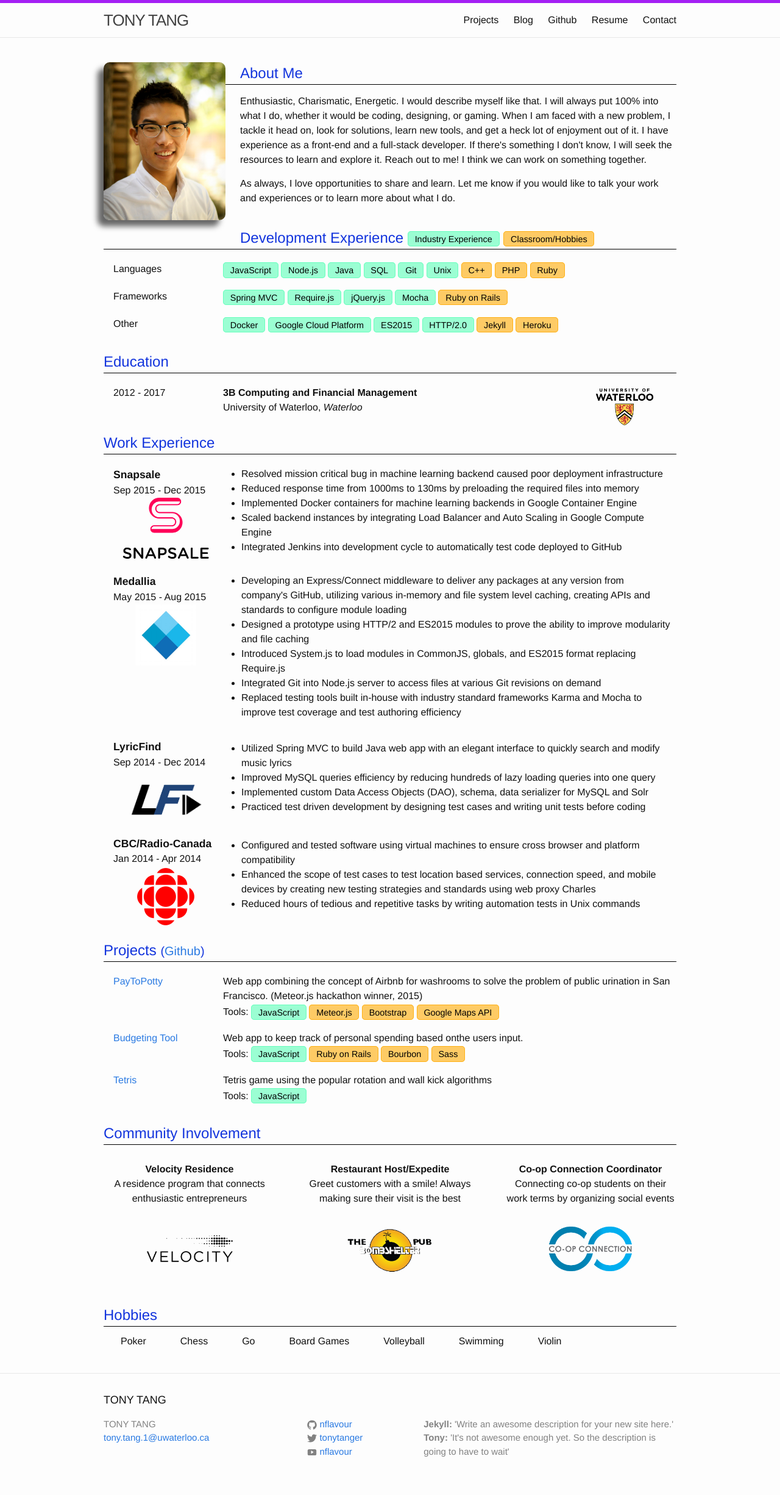
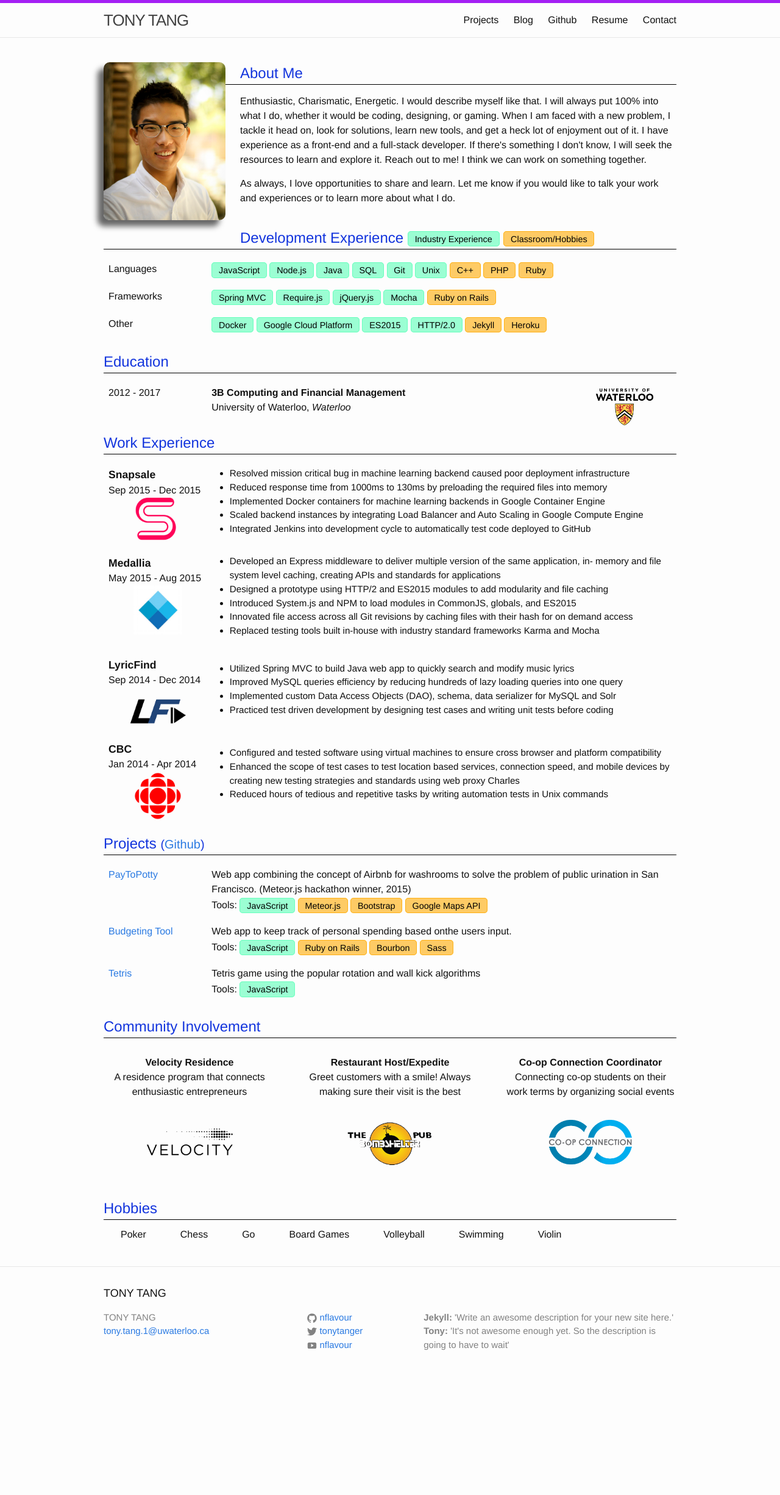
Before and after one commit to nflavour/nflavour.github.io, a Jekyll site: the page built from index.html, in a window 1280 px wide. Shown: the whole page at 61% size. Built offline with Jekyll 4.4.1, drawn with Linux system fonts in a browser that asks for light colours; nearby versions of some CDN libraries; after the commit the page ends 2276 px from its top, so only the background shows below that.

Commit message:
updated css

```diff
--- a/_sass/_layout.scss
+++ b/_sass/_layout.scss
@@ -264,7 +264,7 @@
     .work-company-logo-wrapper {
         text-align: center;
         .work-company-logo {
-            height: 100px;
+            height: 80px;
         }
     }
     .skill-section-header {
@@ -298,13 +298,16 @@
         border: 0;
         width: 100%;
         tr td:first-child {
-            width: 20%;
-            padding: 0.5em 0 0 1em;
+            width: 18%;
+            padding: 0.5em 0 0 0.5em;
             vertical-align: top;
         }
         tr td:last-child {
-            width: 80%;
+            width: 82%;
             padding-top: 0.5em;
+        }
+        .resume-bullets {
+            font-size: 0.95em;
         }
     }
     .skill-pill {
--- a/index.html
+++ b/index.html
@@ -109,7 +109,7 @@
 				  				<img src="/assets/snapsale_logo.png" class="work-company-logo" />
 			  				</div>
 			  			</td>
-			  			<td>
+			  			<td class="resume-bullets">
 				  			<ul>
 								<li>Resolved mission critical bug in machine learning backend caused poor deployment infrastructure</li>
 								<li>Reduced response time from 1000ms to 130ms by preloading the required files into memory</by>
@@ -127,13 +127,13 @@
 				  				<img src="/assets/medallia_logo.jpeg" class="work-company-logo" />
 			  				</div>
 			  			</td>
-			  			<td>
+			  			<td class="resume-bullets">
 				  			<ul>
-								<li>Developing an Express/Connect middleware to deliver any packages at any version from company's GitHub, utilizing various in-memory and file system level caching, creating APIs and standards to configure module loading</li>
-								<li>Designed a prototype using HTTP/2 and ES2015 modules to prove the ability to improve modularity and file caching</li>
-								<li>Introduced System.js to load modules in CommonJS, globals, and ES2015 format replacing Require.js</li>
-								<li>Integrated Git into Node.js server to access files at various Git revisions on demand</li>
-								<li>Replaced testing tools built in-house with industry standard frameworks Karma and Mocha to improve test coverage and test authoring efficiency</li>
+								<li>Developed an Express middleware to deliver multiple version of the same application, in- memory and file system level caching, creating APIs and standards for applications
+								<li>Designed a prototype using HTTP/2 and ES2015 modules to add modularity and file caching</li>
+								<li>Introduced System.js and NPM to load modules in CommonJS, globals, and ES2015</li>
+								<li>Innovated file access across all Git revisions by caching files with their hash for on demand access</li>
+								<li>Replaced testing tools built in-house with industry standard frameworks Karma and Mocha</li>
 							</ul>
 			  			</td>
 			  		</tr>
@@ -145,9 +145,9 @@
 				  				<img src="/assets/lyricfind_logo.png" class="work-company-logo" />
 			  				</div>
 			  			</td>
-			  			<td>
+			  			<td class="resume-bullets">
 				  			<ul>
-				  				<li>Utilized Spring MVC to build Java web app with an elegant interface to quickly search and modify music lyrics</li>
+				  				<li>Utilized Spring MVC to build Java web app to quickly search and modify music lyrics</li>
 								<li>Improved MySQL queries efficiency by reducing hundreds of lazy loading queries into one query</li>
 								<li>Implemented custom Data Access Objects (DAO), schema, data serializer for MySQL and Solr</li>
 								<li>Practiced test driven development by designing test cases and writing unit tests before coding</li>
@@ -156,13 +156,13 @@
 			  		</tr>
 			  		<tr>
 			  			<td>
-			  				<div class="work-company-name">CBC/Radio-Canada</div>
+			  				<div class="work-company-name">CBC</div>
 			  				Jan 2014 - Apr 2014<br />
 				  			<div class="work-company-logo-wrapper">
 				  				<img src="/assets/cbc_logo2.png" class="work-company-logo" />
 			  				</div>
 			  			</td>
-			  			<td>
+			  			<td class="resume-bullets">
 			  				<ul>
 								<li>Configured and tested software using virtual machines to ensure cross browser and platform compatibility</li>
 								<li>Enhanced the scope of test cases to test location based services, connection speed, and mobile devices by creating new testing strategies and standards using web proxy Charles</li>
```
Also changed, not shown: assets/snapsale_logo.png.
